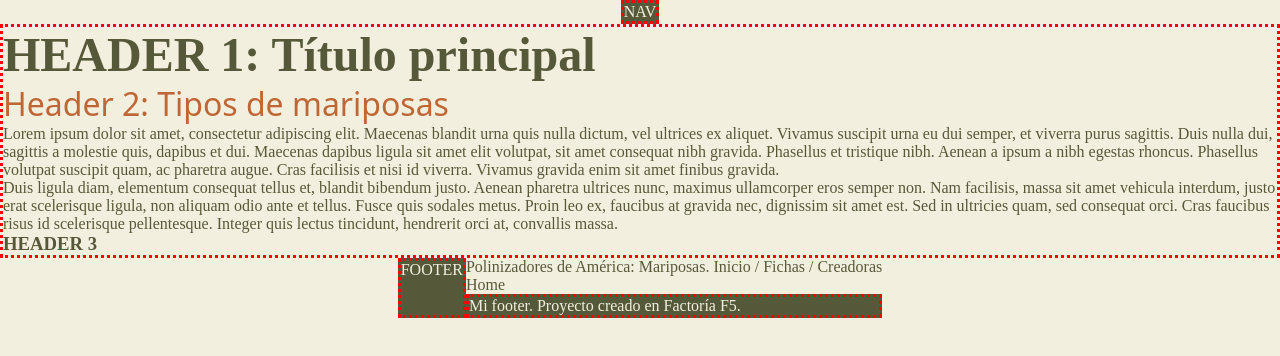
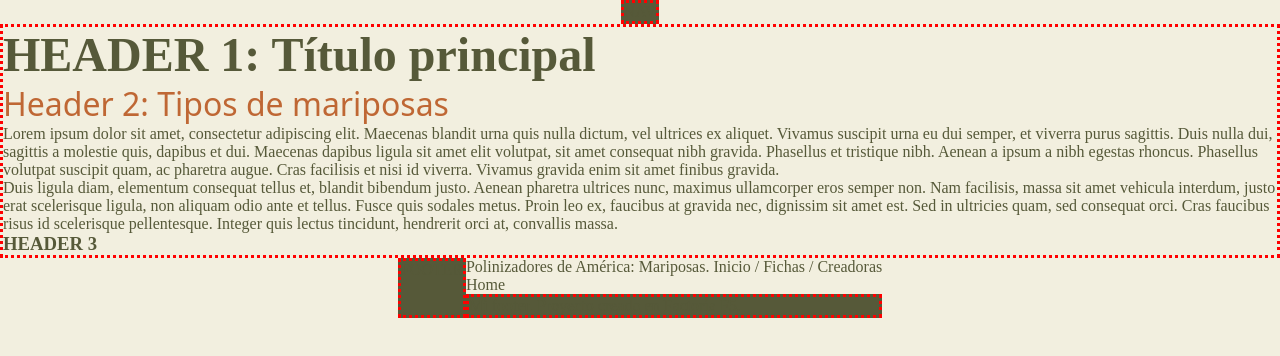
Before and after one commit to irinatiron/polinizadores-america-mariposas, a React (Vite) app: page / in a window 1280 px wide. Shown: the top 356 px of the page. Built offline with nearby package versions, Linux system fonts and the light colour scheme; a web font is replaced by a local one.

Commit message:
FEAT: create primary, secondary, text and card color list (#10)

```diff
--- a/src/index.css
+++ b/src/index.css
@@ -6,14 +6,29 @@
 }
 
 :root {
-  --color-dark-olive-green: #565939;
-  --color-ivory: #f2efdf;
-  /*Light Beige*/
-  --color-orange: #F28F16;
-  --color-brown: #bf6734;
-  --color-red: #b63329;
-  --color-sage: #6b8779;
-  /*Dark Turquoise*/
+  /* Primary Colors */
+  --color-olive-green: #565939;    /* Main brand color, header, footer */
+  --color-light-beige: #F2EFDF;    /* Body background, light sections */
+
+  /* Accent Colors */
+  --color-forest-green: #336D25;   /* Primary button */
+  --color-terracotta: #BF6734;     /* Secondary buttons, links, emphasis */
+  --color-accent-orange: #F28F16;  /* Call to Actions (CTA), highlights, active states */
+  --color-brick-red: #b63329;      /* Alerts, errors, important notices */
+  --color-sage-green: #6b8779;     /* Success states, subtle accents */
+
+  /* Text Colors */
+  --color-text-dark: #565939;      /* Primary text (light background), body text */
+  --color-text-medium: #6b8779;     /* Secondary text, descriptions */
+  --color-text-light: #F2EFDF;     /* Primary text (dark background) body text, header-footer text */
+
+
+/* Cards Colors*/
+--color-card-background: #7F8C69;
+--color-card-header: #E9E8E4;
+--color-card-button-detail: #F2EFDF;
+--color-card-button-edit: #D4A84A;
+
 }
 
 header nav {
```
